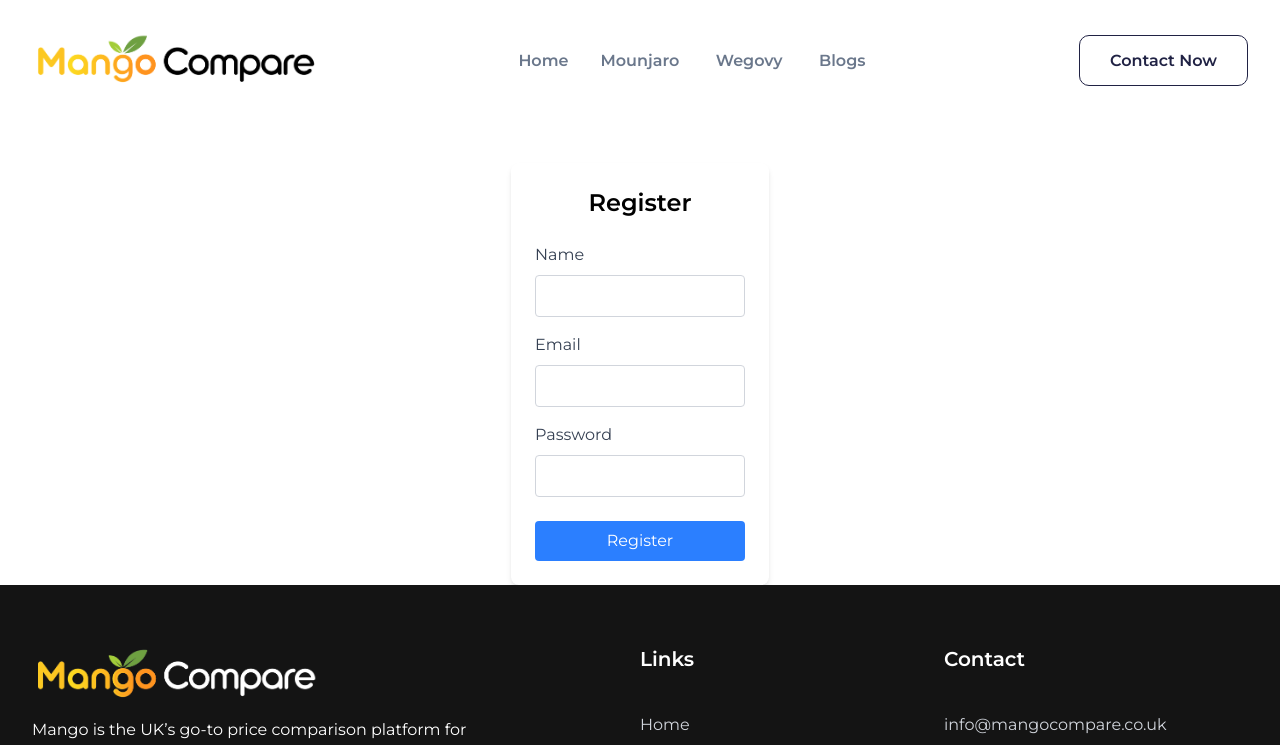
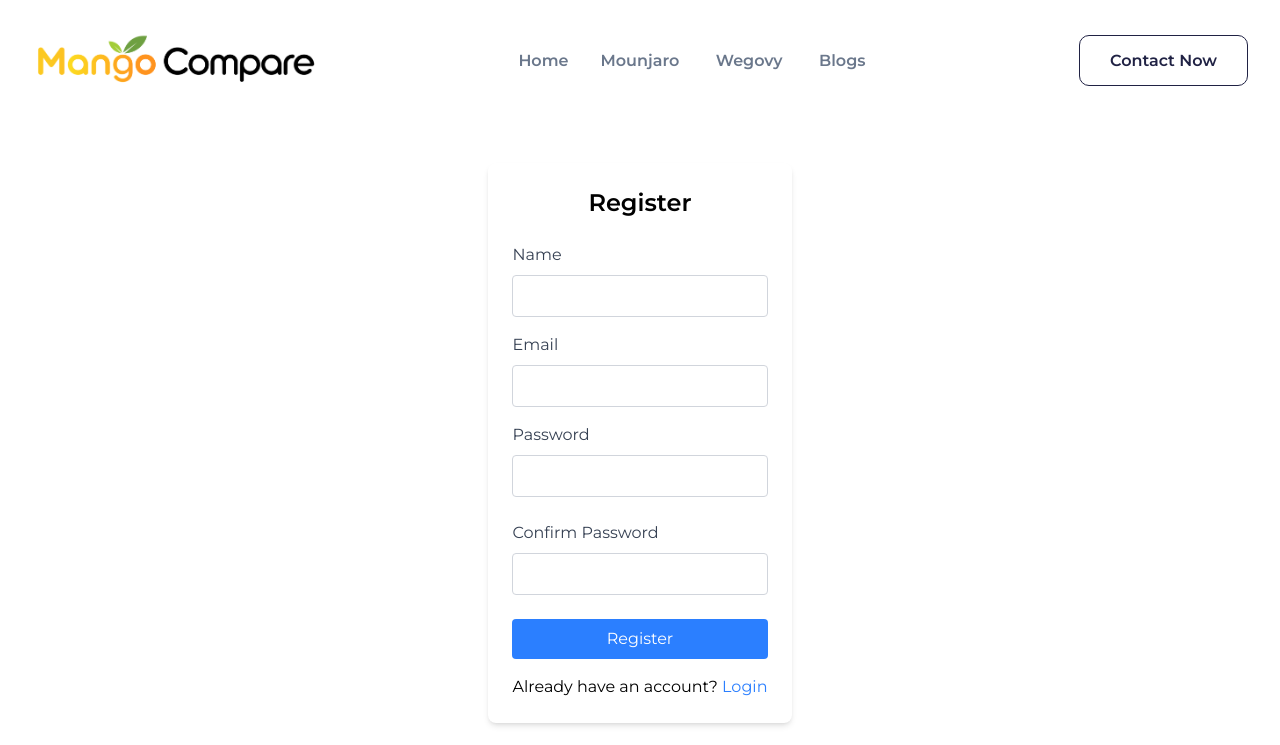
Before and after one commit to talhaiftikhar12549/mango-compare, a React (Vite) app: page /register in a window 1280 px wide. Shown: the top 745 px of the page. Built offline with nearby package versions, Linux system fonts and the light colour scheme.

Commit message:
added roles for users and user login and registration was added

```diff
--- a/src/components/auth/AuthForm.jsx
+++ b/src/components/auth/AuthForm.jsx
@@ -6,6 +6,7 @@ const AuthForm = ({ isLogin }) => {
   const [formData, setFormData] = useState({
     email: '',
     password: '',
+    confirm_password: '',
     name: isLogin ? '' : ''
   });
   const [errors, setErrors] = useState({});
@@ -36,6 +37,12 @@ const AuthForm = ({ isLogin }) => {
       newErrors.password = 'Password must be at least 6 characters';
     }
 
+    if (!isLogin && formData.password !== formData.confirm_password ) {
+      newErrors.confirm_password = 'Passwords do not match';
+      formData.password = ''
+      formData.confirm_password = ''
+    }
+
     if (!isLogin && !formData.name) {
       newErrors.name = 'Name is required';
     }
@@ -64,7 +71,7 @@ const AuthForm = ({ isLogin }) => {
   };
 
   return (
-    <div className="max-w-md mx-auto mt-10 p-6 bg-white rounded-lg shadow-md">
+    <div className="max-w-md mx-auto my-10 p-6 bg-white rounded-lg shadow-md">
       <h2 className="text-2xl font-bold mb-6 text-center">
         {isLogin ? 'Login' : 'Register'}
       </h2>
@@ -129,6 +136,23 @@ const AuthForm = ({ isLogin }) => {
           )}
         </div>
 
+       {!isLogin && <div className="mb-6">
+          <label className="block text-gray-700 mb-2" htmlFor="confirm_password">
+            Confirm Password
+          </label>
+          <input
+            type="password"
+            id="confirm_password"
+            name="confirm_password"
+            value={formData.confirm_password}
+            onChange={handleChange}
+            className={`w-full p-2 border rounded ${errors.confirm_password ? 'border-red-500' : 'border-gray-300'}`}
+          />
+          {errors.confirm_password && (
+            <p className="text-red-500 text-sm mt-1">{errors.confirm_password}</p>
+          )}
+        </div> }
+
         <button
           type="submit"
           disabled={isSubmitting}
@@ -138,7 +162,7 @@ const AuthForm = ({ isLogin }) => {
         </button>
       </form>
 
-      {/* <div className="mt-4 text-center">
+      <div className="mt-4 text-center">
         {isLogin ? (
           <p>
             Don't have an account?{' '}
@@ -154,7 +178,7 @@ const AuthForm = ({ isLogin }) => {
             </a>
           </p>
         )}
-      </div> */}
+      </div>
     </div>
   );
 };
--- a/src/components/auth/ProtectedRoute.jsx
+++ b/src/components/auth/ProtectedRoute.jsx
@@ -2,16 +2,21 @@ import { Navigate, useLocation } from 'react-router-dom';
 import { useEffect, useState } from 'react';
 import { checkAuthStatus } from '../../services/authService';
 
-const ProtectedRoute = ({ children }) => {
+const ProtectedRoute = ({ children, allowedRoles }) => {
   const location = useLocation();
   const [isAllowed, setIsAllowed] = useState(null); // null = loading
   const [error, setError] = useState(null);
 
-  useEffect(() => {
+   useEffect(() => {
     const checkAuth = async () => {
       try {
-        await checkAuthStatus(); // if successful, user is allowed
-        setIsAllowed(true);
+        const userData = await checkAuthStatus(); // must return role
+
+        if (allowedRoles && !allowedRoles.includes(userData.data.role)) {
+          setIsAllowed(false);
+        } else {
+          setIsAllowed(true);
+        }
       } catch (err) {
         setIsAllowed(false);
         setError(err);
@@ -19,7 +24,7 @@ const ProtectedRoute = ({ children }) => {
     };
 
     checkAuth();
-  }, []);
+  }, [allowedRoles]);
 
   if (error) {
     console.log("an error occured while accesing protected route", error);
--- a/src/context/AuthContext.jsx
+++ b/src/context/AuthContext.jsx
@@ -31,9 +31,12 @@ export const AuthProvider = ({ children }) => {
       const userData = await loginUser(credentials);
 
       setUser(userData);
+
       setIsAuthenticated(true);
+
       // Redirect to either the protected page they tried to access or home
-      const redirectTo = location.state?.from?.pathname || '/mounjaro-pannel';
+      const redirectTo =  userData.role === "admin" ? '/mounjaro-pannel' :  "/";
+
       navigate(redirectTo);
     } catch (error) {
       throw error;
--- a/src/main.jsx
+++ b/src/main.jsx
@@ -20,6 +20,7 @@ import ThankYouPage from "./pages/thankyou.jsx";
 import FormDetails from "./pages/formDetails.jsx";
 import CreateBlogForm from "./components/BlogForm/CreateBlogForm.jsx";
 import SingleBlog from "./pages/singleBlog.jsx";
+import Forums from "./pages/forums.jsx";
 
 createRoot(document.getElementById("root")).render(
   <StrictMode>
@@ -41,7 +42,7 @@ createRoot(document.getElementById("root")).render(
                 <Route
                   path="mounjaro-pannel"
                   element={
-                    <ProtectedRoute>
+                    <ProtectedRoute allowedRoles={['admin']}>
                       <AdminDashboard />
                     </ProtectedRoute>
                   }
@@ -49,7 +50,7 @@ createRoot(document.getElementById("root")).render(
                 <Route
                   path="form-info"
                   element={
-                    <ProtectedRoute>
+                    <ProtectedRoute allowedRoles={['admin']}>
                       <FormDetails />
                     </ProtectedRoute>
                   }
@@ -57,8 +58,17 @@ createRoot(document.getElementById("root")).render(
                 <Route
                   path="create-blog"
                   element={
-                    <ProtectedRoute>
+                    <ProtectedRoute allowedRoles={['admin']}>
                       <CreateBlogForm />
+                    </ProtectedRoute>
+                  }
+                />
+
+                <Route
+                  path="forums"
+                  element={
+                    <ProtectedRoute allowedRoles={['admin', 'user']}>
+                      <Forums />
                     </ProtectedRoute>
                   }
                 />
--- a/src/pages/LoginPage.jsx
+++ b/src/pages/LoginPage.jsx
@@ -1,11 +1,8 @@
 import { useState } from "react";
 import { useAuth } from "../context/AuthContext";
-import { useNavigate } from "react-router-dom";
 
 const LoginPage = () => {
   const { login } = useAuth();
-
-  const navigate = useNavigate();
 
   const [email, setEmail] = useState("");
   const [password, setPassword] = useState("");
@@ -22,7 +19,6 @@ const LoginPage = () => {
         password: password,
       });
 
-      navigate("/mounjaro-pannel");
     } catch (error) {
       setErrors({ submit: error.response?.data?.error || "An error occurred" });
     } finally {
--- /dev/null
+++ b/src/pages/forums.jsx
@@ -0,0 +1,8 @@
+const Forums = ()=> {
+
+    return (
+        <div className="w-full h-[40vh] flex justify-center items-center">Forums</div>
+    )
+}
+
+export default Forums
--- a/src/services/authService.jsx
+++ b/src/services/authService.jsx
@@ -4,6 +4,7 @@ const registerUser = async (userData) => {
   const response = await api.post('/auth/register', userData);
   if (response.data.token) {
     localStorage.setItem('token', response.data.token);
+    localStorage.setItem('role', response.data.role)
   }
   return response.data;
 };
@@ -12,6 +13,7 @@ const loginUser = async (credentials) => {
   const response = await api.post('/auth/login', credentials);
   if (response.data.token) {
     localStorage.setItem('token', response.data.token);
+    localStorage.setItem('role', response.data.role)
     return response.data;
   }
   throw new Error('No token received');
```
